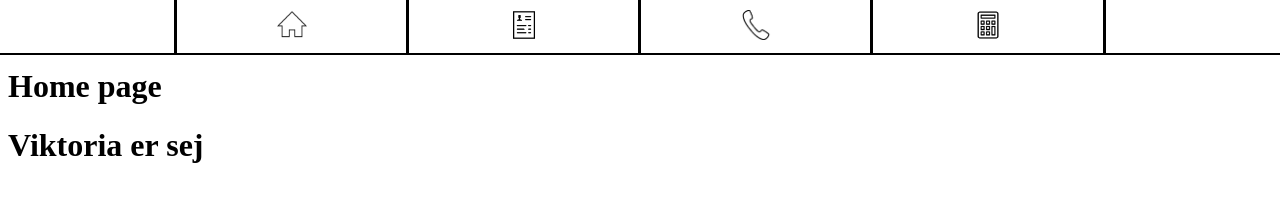
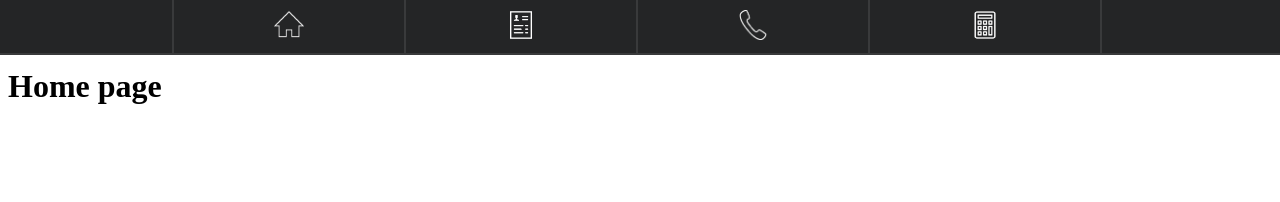
Before and after one commit to MadsNissum/MadsNissum.github.io, a plain HTML site: page index.html in a window 1280 px wide. Drawn offline with Linux system fonts and the light colour scheme.

Commit message:
Dark theme

```diff
--- a/index.html
+++ b/index.html
@@ -9,14 +9,14 @@
 </head>
 <body>
     <div class="topnav">
-        <button onclick="window.location.href='index.html';"><img src="img/home.png" height="30" alt="Home button"></button>
-        <button onclick="window.location.href='';"><img src="img/resume.png" height="30" alt="Resume button"></button>
-        <button onclick="window.location.href='';"><img src="img/contact.png" height="30" alt="Contact button"></button>
-        <button onclick="window.location.href='Lommeregner/index.html';"><img src="img/calculator.png" height="30" alt="Calculator button"></button>
+
+        <button onclick="window.location.href='index.html';"><img src="img/home_white.png" height="30" alt="Home button"></button>
+        <button onclick="window.location.href='';"><img src="img/resume_white.png" height="30" alt="Resume button"></button>
+        <button class="contact" onclick="window.location.href='';"><img src="img/contact_white.png" height="30" alt="Contact button"></button>
+        <button onclick="window.location.href='Lommeregner/index.html';"><img src="img/calculator_white.png" height="30" alt="Calculator button"></button>
     </div>
     <div class="text">
         <h1>Home page</h1>
-        <h1>Viktoria er sej</h1>
 
     </div>
 </body>
--- a/style.css
+++ b/style.css
@@ -1,24 +1,25 @@
 .topnav {
-    background-color: rgb(255, 255, 255);
-    overflow: hidden;
+    background-color: rgb(36, 37, 38);
     text-align: center;
     margin: -8px;
     padding: 0px;
     position: sticky;
     top: 0;
-    border-bottom: 2px solid black;
+    border-bottom: 2px solid rgb(57, 58, 59);
+    overflow-y: hidden;
+    overflow: auto;
 }
 
 .topnav button {
     padding: 10px 100px;
-    margin: 0px -4px;
+    margin: 0px 0px 0px -6px;
+    color: none;
     border: none;
+    border-left: 2px solid rgb(57, 58, 59);
+    border-right: 2px solid rgb(57, 58, 59);
+    background-color: transparent;
+}
 
-    border-left: 3px solid black;
-    border-right: 3px solid black;
-    color: none;
-    background-color: white;
-}
 
 .topnav button:hover {
     background-color: rgba(173, 173, 173);
```
Also changed, not shown: Lommeregner/index.html (+4 -4 lines), img/calculator_white.png (added), img/contact_white.png (added), img/home_white.png (added), img/resume_white.png (added).
